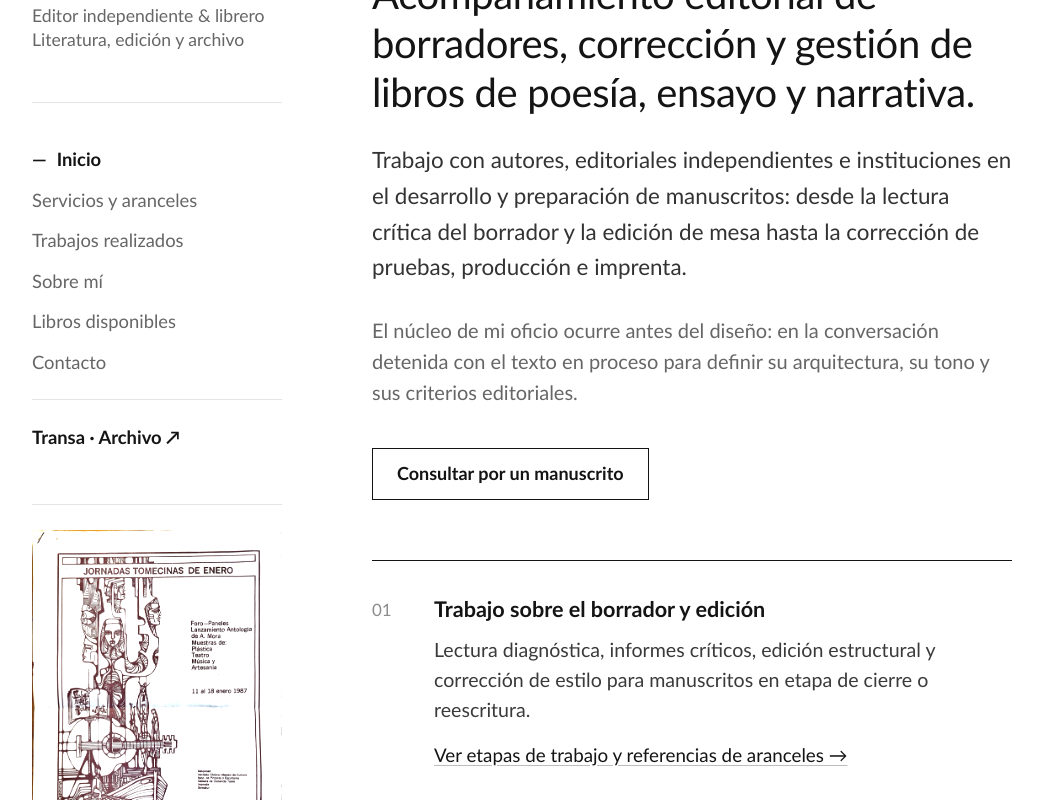
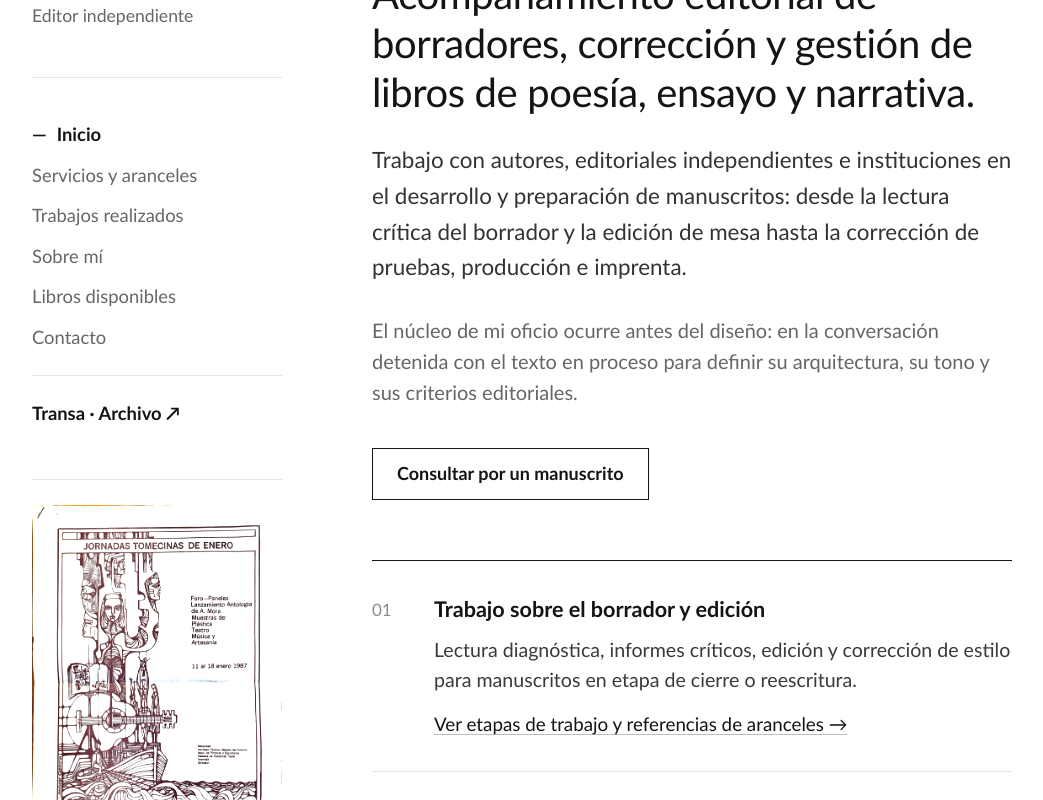
Before and after one commit to darwinrodriguezsuazo/darwinrodriguezsuazo.github.io, a plain HTML site: page index.html in a window 1280 px wide. Shown: the part 138-938 px from the top of the page, without its empty margins (118-1161 px from the left). Drawn offline with Linux system fonts and the light colour scheme.

Commit message:
Update index.html

```diff
--- a/index.html
+++ b/index.html
@@ -11,7 +11,7 @@
     <aside class="sidebar">
       <div class="identity">
         <a href="index.html" class="site-title">Darwin Rodríguez Suazo</a>
-        <p class="site-role">Editor independiente &amp; librero<br>Literatura, edición y archivo</p>
+        <p class="site-role">Editor independiente
       </div>
 
       <nav class="nav-menu" aria-label="Menú principal">
@@ -44,7 +44,7 @@
           <span class="index-num">01</span>
           <div class="index-body">
             <h3>Trabajo sobre el borrador y edición</h3>
-            <p>Lectura diagnóstica, informes críticos, edición estructural y corrección de estilo para manuscritos en etapa de cierre o reescritura.</p>
+            <p>Lectura diagnóstica, informes críticos, edición y corrección de estilo para manuscritos en etapa de cierre o reescritura.</p>
             <a href="servicios.html" class="text-link">Ver etapas de trabajo y referencias de aranceles →</a>
           </div>
         </div>
```
